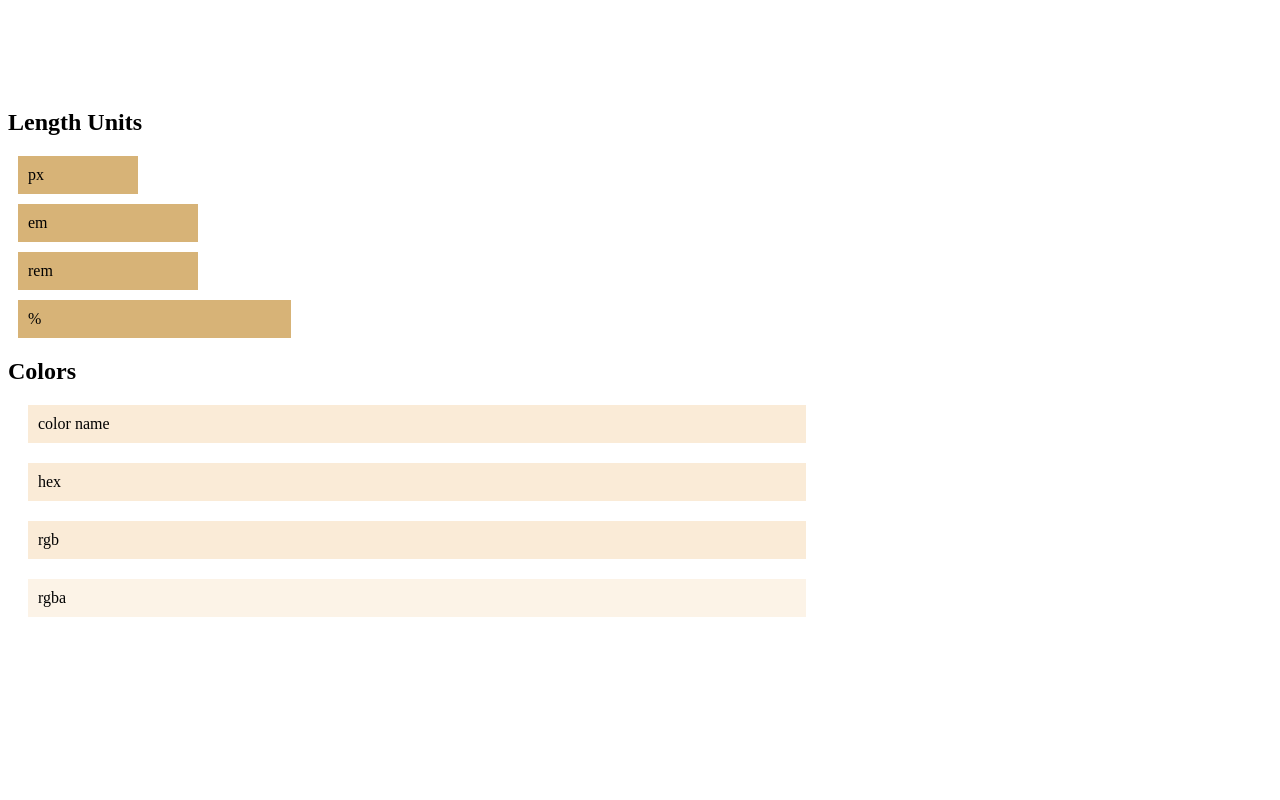
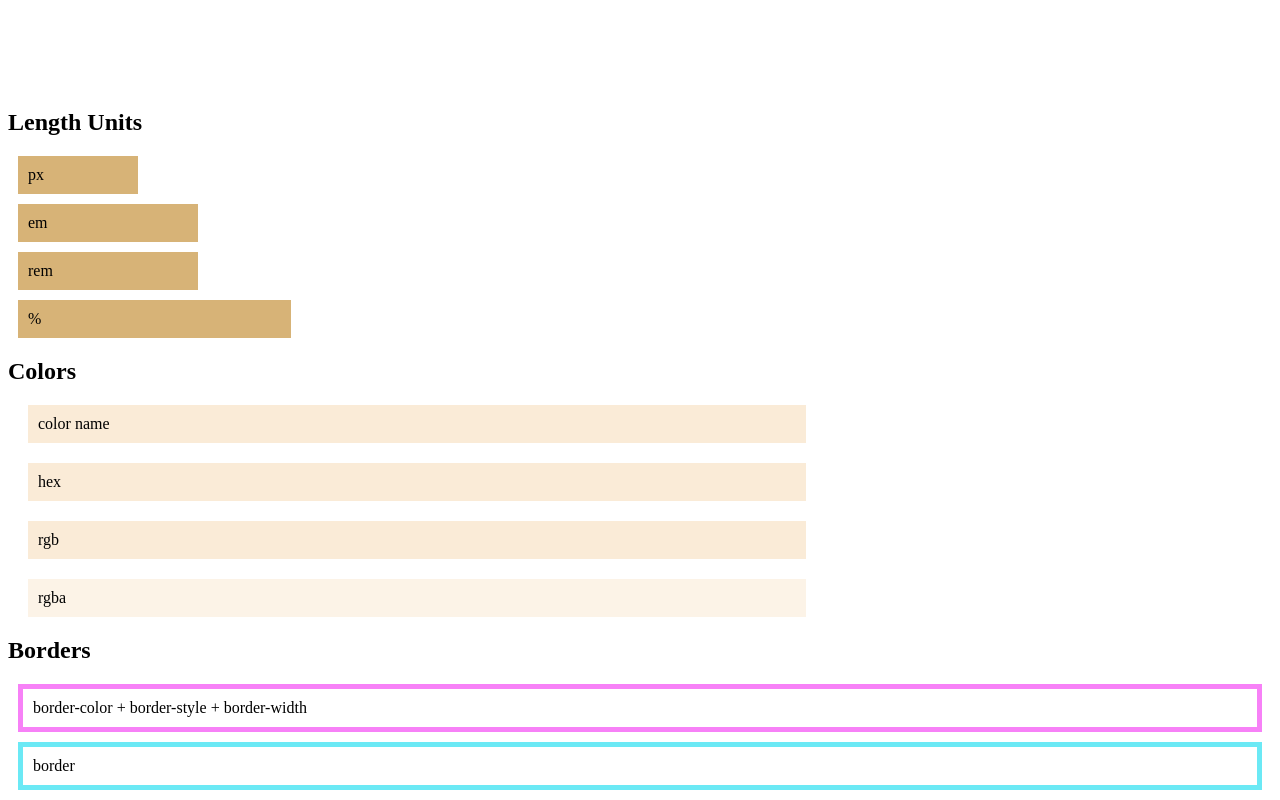
Before and after one commit to marina-marunevskaya/css-learning, a plain HTML site: page scrimba/index.html in a window 1280 px wide. Shown: the part 1069-1869 px from the top of the page. Before the commit the page ends 1706 px from the top, so only its background shows below. Drawn offline with Linux system fonts and the light colour scheme.

Commit message:
Introduction to CSS (Scrimba): CSS Borders

```diff
--- a/scrimba/index.css
+++ b/scrimba/index.css
@@ -37,3 +37,17 @@ section p {
     margin: 20px;
     padding: 10px;
 }
+
+.border-props {
+    border-color: #f781f7;
+    border-style: solid;
+    border-width: 5px;
+    margin: 10px;
+    padding: 10px;
+}
+
+.border {
+    border: 5px solid #6be9f5;
+    margin: 10px;
+    padding: 10px;
+}
--- a/scrimba/index.html
+++ b/scrimba/index.html
@@ -61,6 +61,11 @@
                 <div class="color" style="background-color: rgb(250, 235, 215);">rgb</div>
                 <div class="color" style="background-color: rgba(250, 235, 215, 0.6);">rgba</div>
             </section>
+            <section>
+                <h2>Borders</h2>
+                <div class="border-props">border-color + border-style + border-width</div>
+                <div class="border">border</div>
+            </section>
         </main>
     </body>
 </html>
```
Also changed, not shown: 1 other file.
